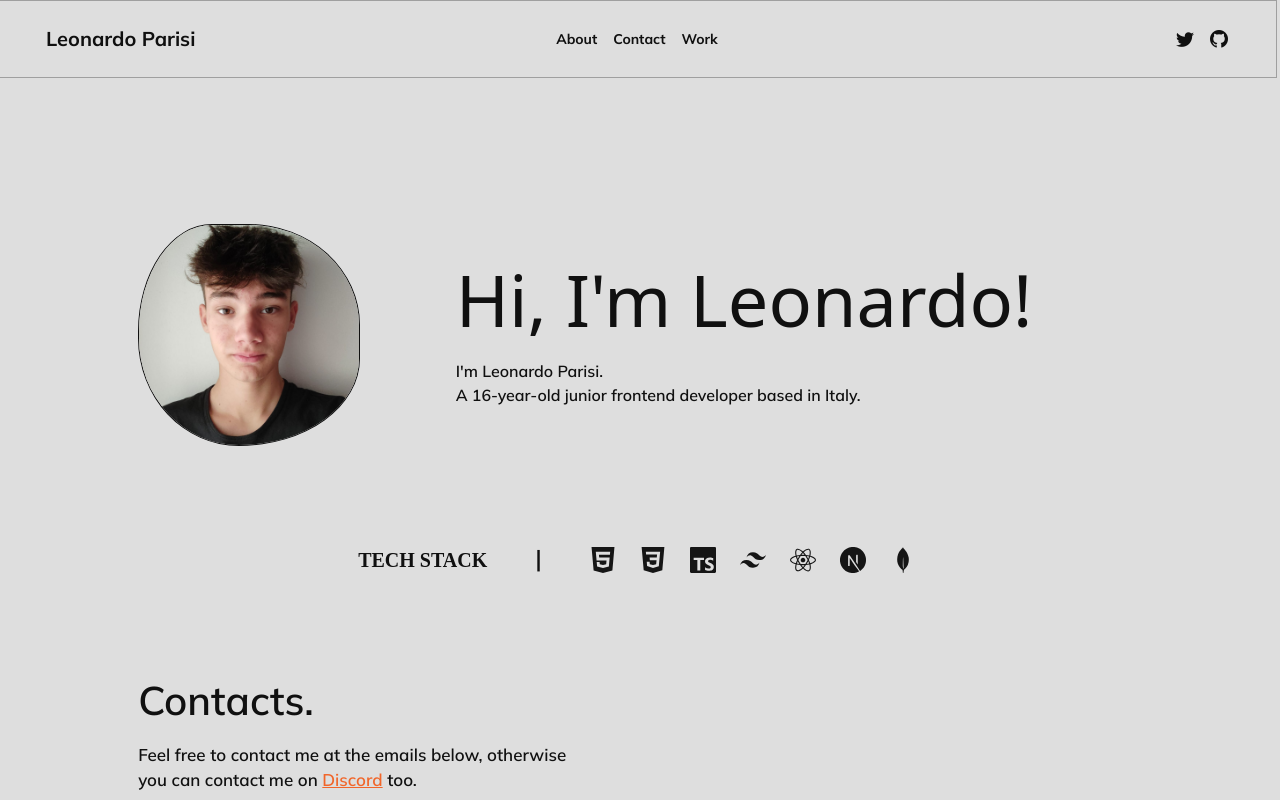
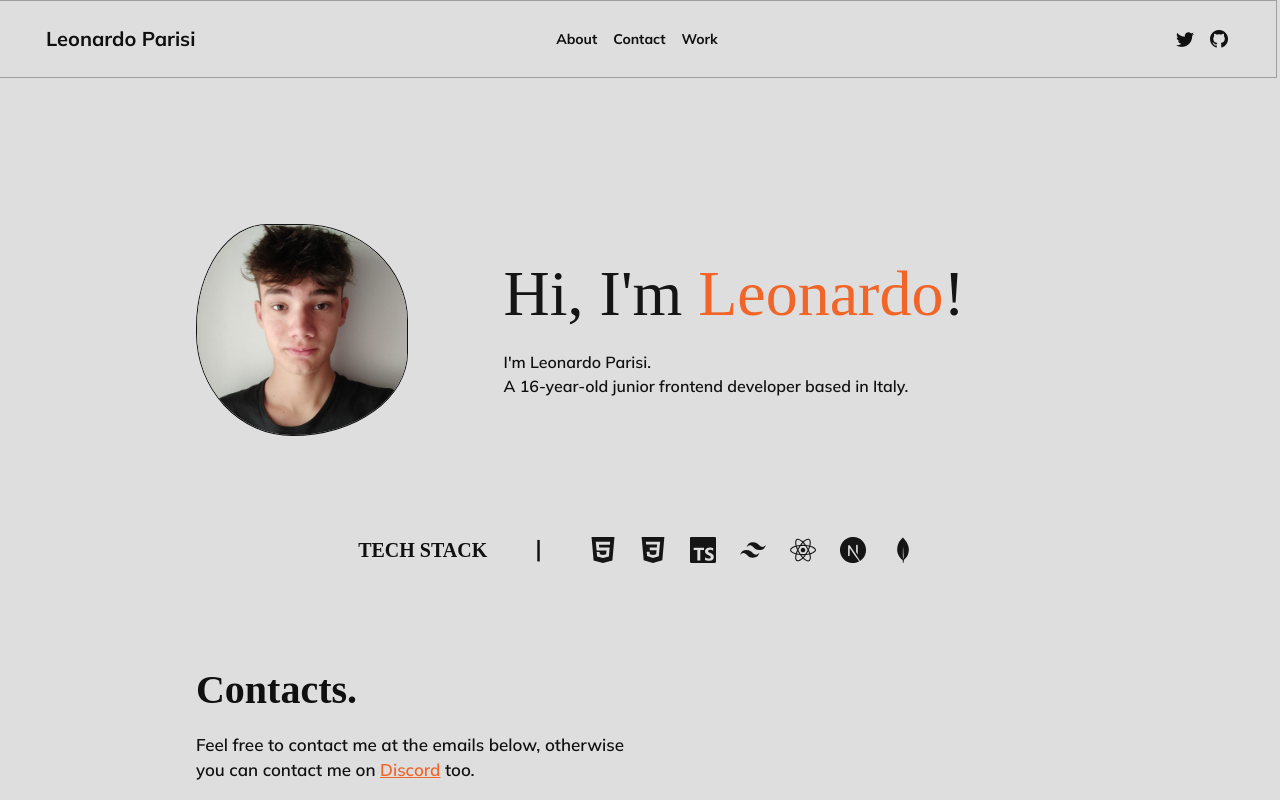
Before and after one commit to leonardoparisii/leonardo.parisi, a Next.js app: page / in a window 1280 px wide. Shown: the top 800 px of the page. Built offline with nearby package versions, Linux system fonts and the light colour scheme; a web font is replaced by a local one.

Commit message:
text span name orange

```diff
--- a/src/app/page.tsx
+++ b/src/app/page.tsx
@@ -1,6 +1,5 @@
 "use client";
 import Image from "next/image";
-import Title from "@/components/ui/Title";
 import Text from "@/components/ui/Text";
 import { TechData } from "@/data/techstackData.js";
 import Contact from "@/components/Contacts";
@@ -29,7 +28,9 @@ export default function Home() {
             />
           </div>
           <div className="flex flex-col w-full gap-6 items-start my-auto">
-            <Title title="Hi, I'm Leonardo!" />
+            <div className="lg:text-[64px] text-5xl max-md:text-[38px] font-medium font-satoshi text-[#151515]">
+              Hi, I'm <span className="text-orange">Leonardo</span>!
+            </div>
             <Text
               text="I'm Leonardo Parisi."
               secondaryText={secondaryText}
--- a/src/components/ui/Title.tsx
+++ b/src/components/ui/Title.tsx
@@ -9,7 +9,7 @@ export default function Title({ title, customStyle }: TitleProps) {
         customStyle
           ? customStyle
           : "lg:text-7xl text-5xl max-md:text-[38px] font-medium text-dark"
-      } font-source `}
+      } font-satoshi `}
     >
       {title}
     </div>
```
